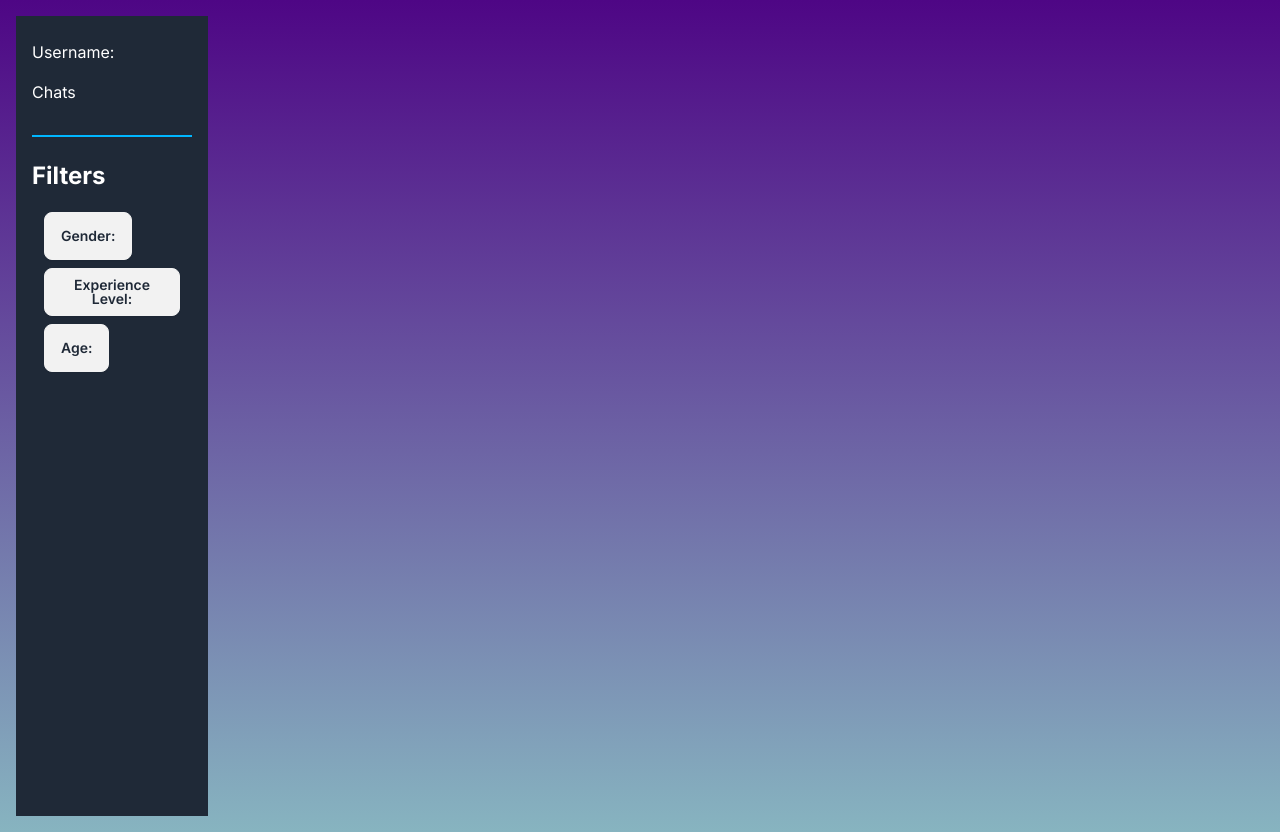
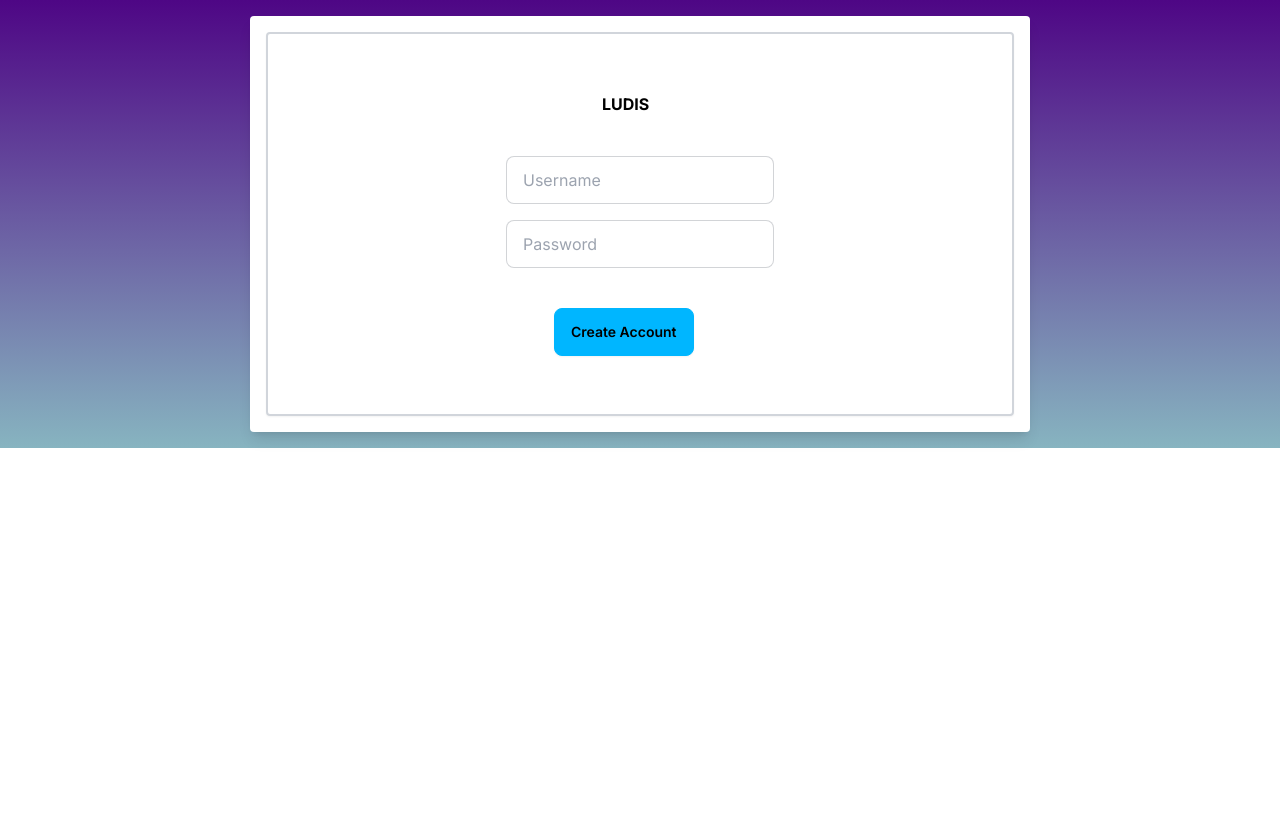
Before and after one commit to caiodasilva2005/Ludis, a Next.js app: page / in a window 1280 px wide. After the commit the page ends 800 px from the top, so only its background shows below. Built offline with nearby package versions, Linux system fonts and the light colour scheme.

Commit message:
Made separate button component for log in

```diff
--- /dev/null
+++ b/app/components/CreateAccountButton.tsx
@@ -0,0 +1,15 @@
+"use client";
+import React from "react";
+import Link from "next/link";
+
+const CreateAccountButton = () => {
+  return (
+    <div>
+      <button className="btn btn-info">
+        <Link href="/users/CreateAccountPage">Create Account</Link>
+      </button>
+    </div>
+  );
+};
+
+export default CreateAccountButton;
--- a/app/components/LogIn.tsx
+++ b/app/components/LogIn.tsx
@@ -1,4 +1,5 @@
 import React from "react";
+import CreateAccountButton from "./CreateAccountButton";
 
 const LogIn = () => {
   return (
@@ -29,7 +30,7 @@ const LogIn = () => {
             </li>
             <li>
               <div className="p-4 ml-8 mt-4">
-                <button className="btn btn-info">Create Account</button>
+                <CreateAccountButton />
               </div>
             </li>
           </ul>
--- a/app/page.tsx
+++ b/app/page.tsx
@@ -10,7 +10,7 @@ export default function Home() {
   return (
     <main>
       <div>
-        <SideBar />
+        <LogIn />
       </div>
     </main>
   );
```
Also changed, not shown: 1 other file (tests, documents, lock files or other folders).
